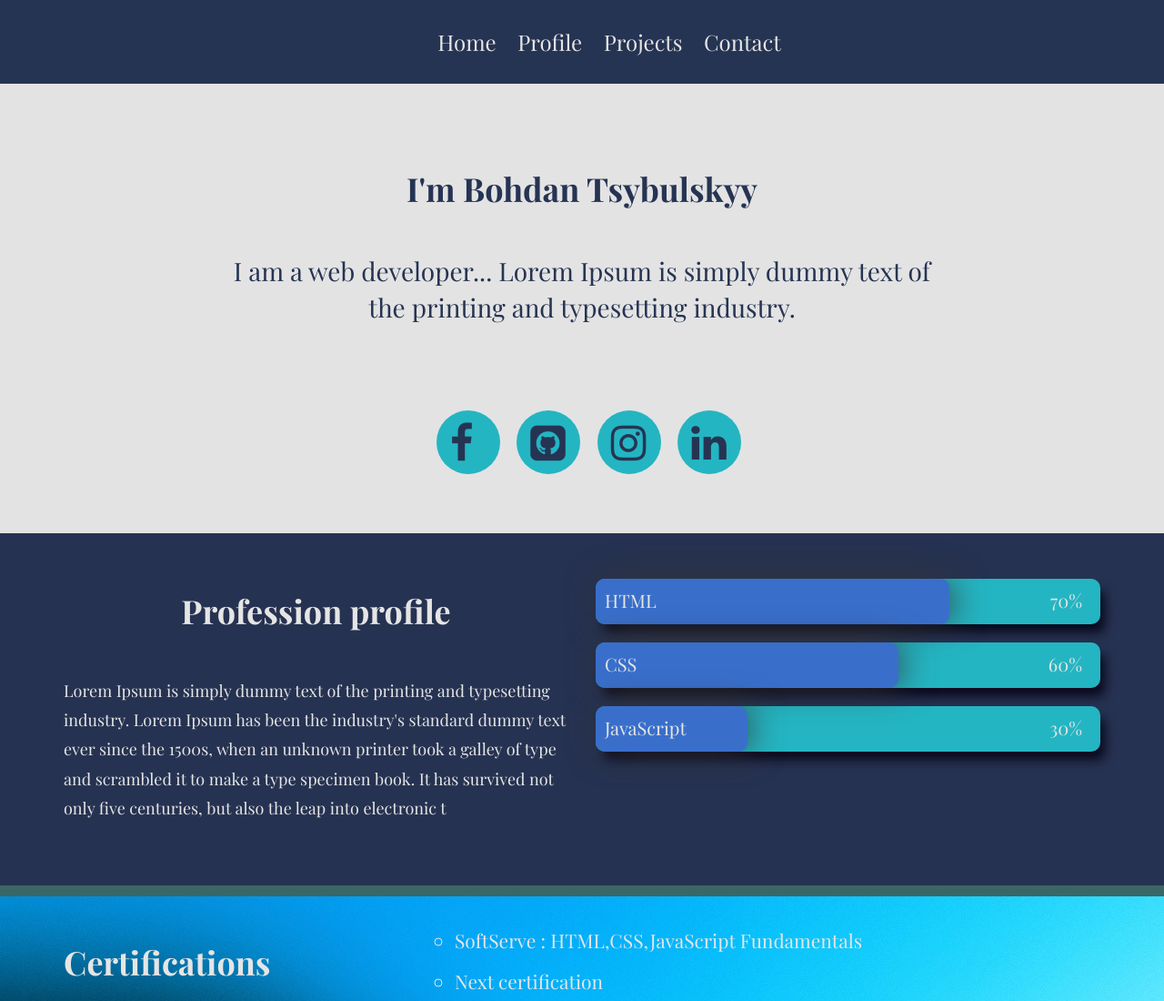
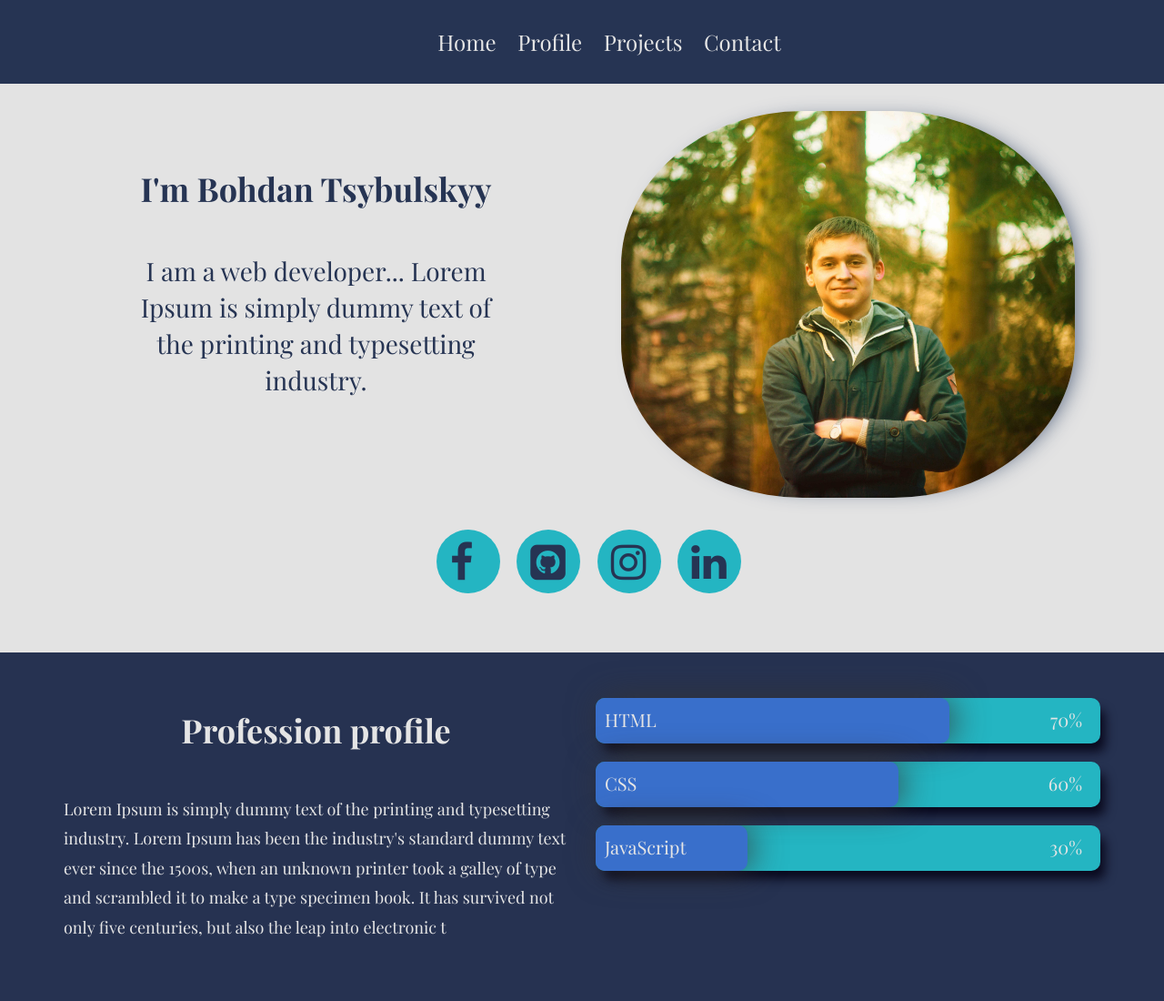
Before and after one commit to JustBo/cv, a plain HTML site: page index.html in a window 1280 px wide. Shown: the top 1100 px of the page at 91% size. Drawn offline with nearby package versions, Linux system fonts and the light colour scheme.

Commit message:
add photo

```diff
--- a/css/main.css
+++ b/css/main.css
@@ -43,8 +43,17 @@ header{
 #home p{
     font-size:28px;
 }
+.home-avat{
+    text-align:center;
+}
+.home-avat img{
+    display:inline-block;
+    width:90%;
+    border-radius:40%;
+    box-shadow: 11px 0px 24px -11px #435471
+}
 .home-content{
-    padding:30px 10px;
+    padding:30px 0;
     text-align:center;
     color:#263453;
     width:70%;
--- a/index.html
+++ b/index.html
@@ -30,13 +30,18 @@
         <section id="home">
           <div class="container">
             <div class="row">
-              <div class="col-md-12">
+              <div class="col-md-6">
                 <div class="home-content">
                   <h2>I'm Bohdan Tsybulskyy</h2>
                   <p>
                      I am a web developer...
                     Lorem Ipsum is simply dummy text of the printing and typesetting industry.
                   </p>
+                </div>
+              </div>
+              <div class="col-md-6">
+                <div class="home-avat">
+                  <img src="img/avatar.jpg" alt="Me">
                 </div>
               </div>
             </div>
```
Also changed, not shown: img/avatar.jpg (added).
